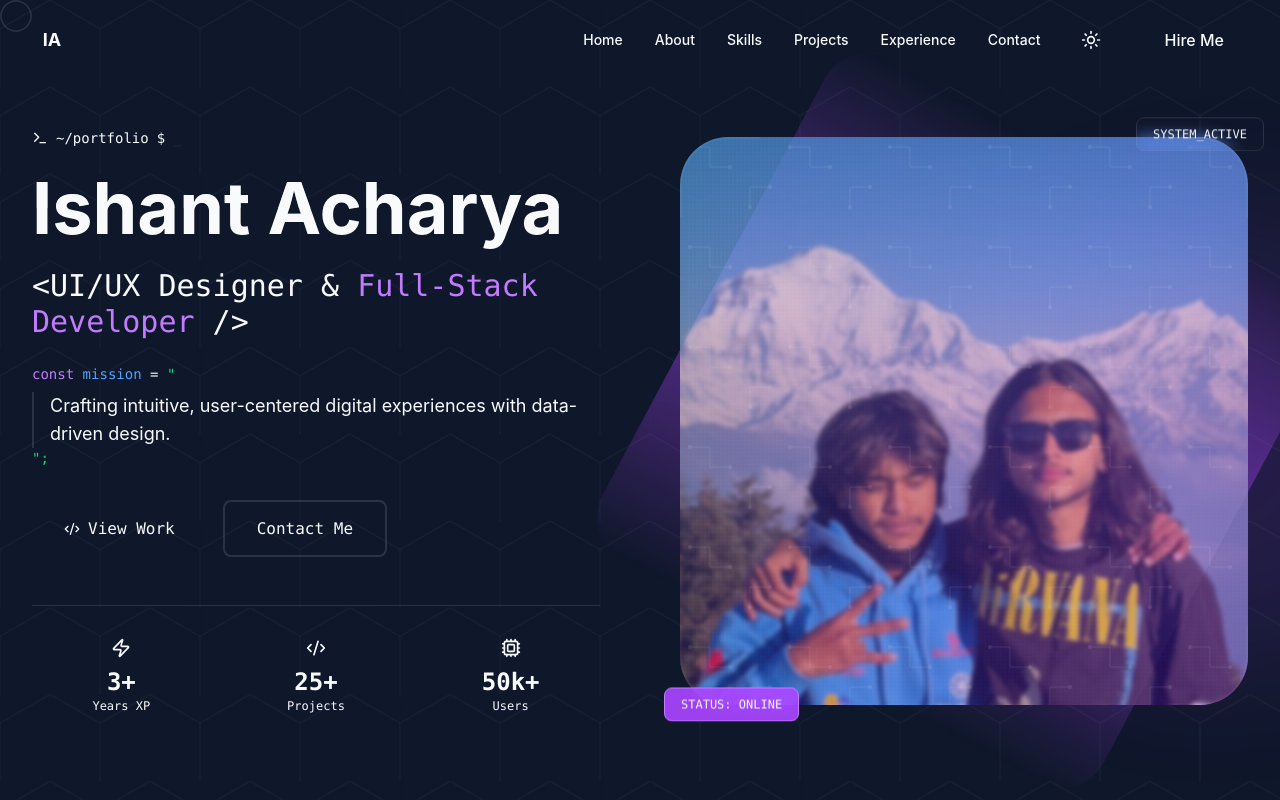
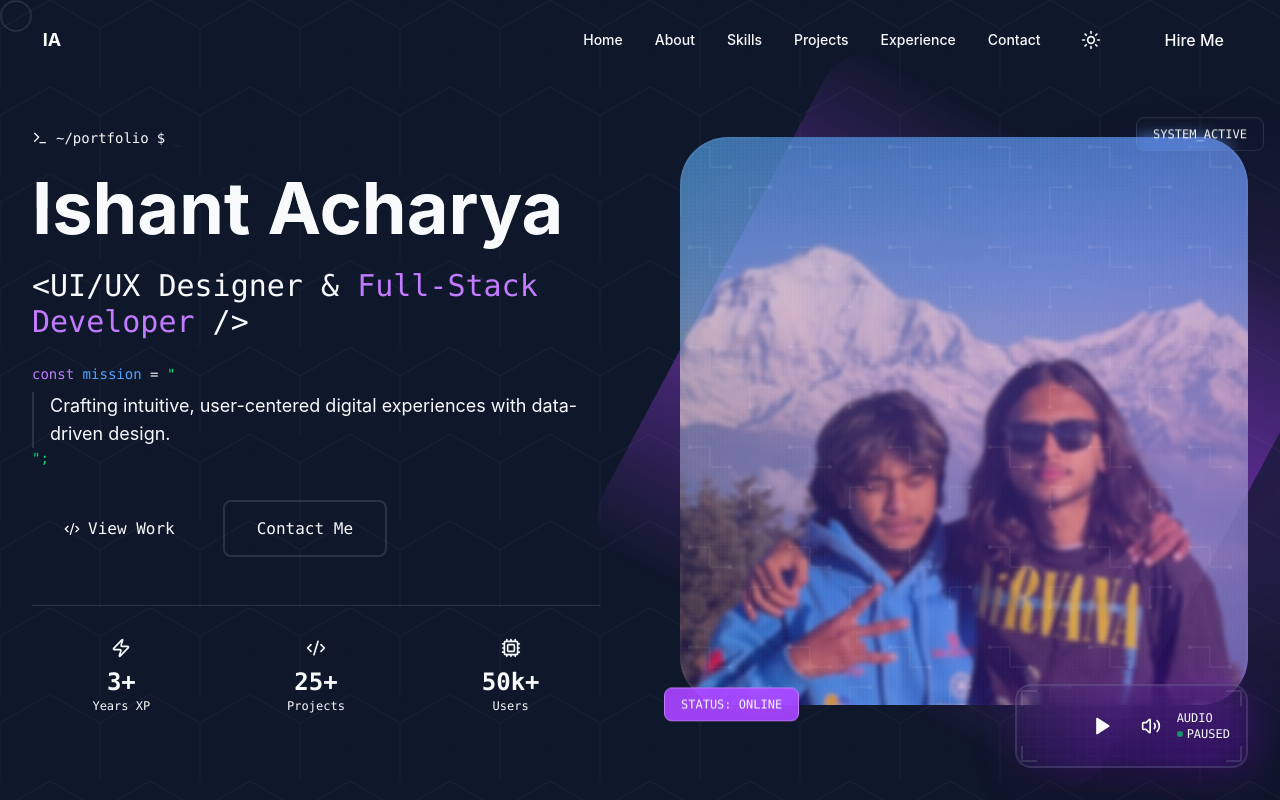
Before and after one commit to ishantacharyaa24/Portfoliowebsitedesign, a React (Vite) app: page / in a window 1280 px wide. Shown: the top 800 px of the page. Built offline with nearby package versions, Linux system fonts and the light colour scheme.

Commit message:
Update files from Figma Make

```diff
--- a/src/app/App.tsx
+++ b/src/app/App.tsx
@@ -1,13 +1,16 @@
 import { useState, useEffect, useRef } from 'react';
 import { motion, useScroll, useTransform, useMotionValue, useSpring } from 'motion/react';
-import { Menu, X, Moon, Sun, Mail, Phone, MapPin, Download, ExternalLink, Github, Linkedin, Terminal, Code2, Cpu, Zap } from 'lucide-react';
+import { Menu, X, Moon, Sun, Mail, Phone, MapPin, Download, ExternalLink, Github, Linkedin, Terminal, Code2, Cpu, Zap, Play, Pause, Volume2 } from 'lucide-react';
 import profileImage from '../imports/image.png';
+import audioTrack from '../imports/Zenitsu______zenitsuxmagar____TikTok_-_Brave_2026-05-09_19-23-41.mp3';
 
 export default function App() {
   const [isScrolled, setIsScrolled] = useState(false);
   const [isMobileMenuOpen, setIsMobileMenuOpen] = useState(false);
   const [theme, setTheme] = useState<'dark' | 'light'>('dark');
   const [mousePosition, setMousePosition] = useState({ x: 0, y: 0 });
+  const [isPlaying, setIsPlaying] = useState(false);
+  const audioRef = useRef<HTMLAudioElement>(null);
   const { scrollYProgress } = useScroll();
   const heroOpacity = useTransform(scrollYProgress, [0, 0.3], [1, 0]);
   const cursorX = useMotionValue(0);
@@ -43,6 +46,17 @@ export default function App() {
     if (element) {
       element.scrollIntoView({ behavior: 'smooth' });
       setIsMobileMenuOpen(false);
+    }
+  };
+
+  const toggleAudio = () => {
+    if (audioRef.current) {
+      if (isPlaying) {
+        audioRef.current.pause();
+      } else {
+        audioRef.current.play();
+      }
+      setIsPlaying(!isPlaying);
     }
   };
 
@@ -1014,6 +1028,118 @@ export default function App() {
         </div>
       </section>
 
+      {/* Floating Audio Player */}
+      <motion.div
+        initial={{ opacity: 0, y: 100 }}
+        animate={{ opacity: 1, y: 0 }}
+        transition={{ delay: 1.5, duration: 0.8 }}
+        className="fixed bottom-8 right-8 z-50"
+      >
+        <motion.div
+          whileHover={{ scale: 1.05 }}
+          className="relative group"
+        >
+          {/* Glow Effect */}
+          <div className="absolute inset-0 bg-gradient-to-br from-primary to-purple-600 rounded-2xl opacity-50 blur-xl group-hover:opacity-75 transition-opacity" />
+
+          {/* Player Container */}
+          <div className="relative bg-card/90 backdrop-blur-xl border-2 border-primary/50 rounded-2xl p-4 shadow-2xl overflow-hidden">
+            {/* Tech Grid Background */}
+            <div className="absolute inset-0 opacity-10">
+              <div className="w-full h-full" style={{
+                backgroundImage: 'linear-gradient(rgba(108, 99, 255, 0.5) 1px, transparent 1px), linear-gradient(90deg, rgba(108, 99, 255, 0.5) 1px, transparent 1px)',
+                backgroundSize: '10px 10px'
+              }} />
+            </div>
+
+            {/* Corner Brackets */}
+            <div className="absolute top-1 left-1 w-4 h-4 border-t-2 border-l-2 border-primary" />
+            <div className="absolute top-1 right-1 w-4 h-4 border-t-2 border-r-2 border-primary" />
+            <div className="absolute bottom-1 left-1 w-4 h-4 border-b-2 border-l-2 border-primary" />
+            <div className="absolute bottom-1 right-1 w-4 h-4 border-b-2 border-r-2 border-primary" />
+
+            <div className="relative flex items-center gap-4">
+              {/* Visualizer */}
+              <div className="flex items-center gap-1">
+                {[...Array(4)].map((_, i) => (
+                  <motion.div
+                    key={i}
+                    className="w-1 bg-primary rounded-full"
+                    animate={isPlaying ? {
+                      height: [8, 24, 12, 28, 16],
+                    } : { height: 8 }}
+                    transition={{
+                      duration: 0.8,
+                      repeat: Infinity,
+                      delay: i * 0.1,
+                    }}
+                  />
+                ))}
+              </div>
+
+              {/* Play/Pause Button */}
+              <motion.button
+                whileHover={{ scale: 1.1 }}
+                whileTap={{ scale: 0.9 }}
+                onClick={toggleAudio}
+                className="w-12 h-12 rounded-xl bg-primary hover:bg-primary/80 flex items-center justify-center transition-colors relative overflow-hidden group"
+              >
+                <motion.div
+                  className="absolute inset-0 bg-gradient-to-br from-purple-600 to-primary"
+                  initial={{ x: '-100%' }}
+                  whileHover={{ x: 0 }}
+                  transition={{ duration: 0.3 }}
+                />
+                <motion.div
+                  animate={{ rotate: isPlaying ? 0 : 0 }}
+                  transition={{ duration: 0.3 }}
+                  className="relative z-10"
+                >
+                  {isPlaying ? (
+                    <Pause className="w-5 h-5 text-primary-foreground fill-current" />
+                  ) : (
+                    <Play className="w-5 h-5 text-primary-foreground fill-current ml-0.5" />
+                  )}
+                </motion.div>
+              </motion.button>
+
+              {/* Volume Icon */}
+              <motion.div
+                animate={{ scale: isPlaying ? [1, 1.2, 1] : 1 }}
+                transition={{ duration: 0.5, repeat: isPlaying ? Infinity : 0, repeatDelay: 0.5 }}
+              >
+                <Volume2 className="w-5 h-5 text-primary" />
+              </motion.div>
+
+              {/* Status Indicator */}
+              <div className="flex flex-col">
+                <span className="text-xs font-mono text-primary">AUDIO</span>
+                <div className="flex items-center gap-1">
+                  <motion.div
+                    className="w-1.5 h-1.5 rounded-full bg-green-400"
+                    animate={{ opacity: isPlaying ? [1, 0.3, 1] : 0.3 }}
+                    transition={{ duration: 1.5, repeat: Infinity }}
+                  />
+                  <span className="text-xs font-mono text-muted-foreground">
+                    {isPlaying ? 'PLAYING' : 'PAUSED'}
+                  </span>
+                </div>
+              </div>
+            </div>
+
+            {/* Scan Line */}
+            <motion.div
+              className="absolute inset-x-0 h-8 bg-gradient-to-b from-transparent via-primary/20 to-transparent"
+              animate={{ y: ['-100%', '200%'] }}
+              transition={{ duration: 3, repeat: Infinity, ease: "linear" }}
+            />
+          </div>
+        </motion.div>
+      </motion.div>
+
+      {/* Hidden Audio Element */}
+      <audio ref={audioRef} src={audioTrack} loop />
+
       {/* Footer */}
       <footer className="py-8 border-t border-border relative overflow-hidden">
         <div className="absolute inset-0 opacity-5">
```
Also changed, not shown: src/styles/globals.css (added), 1 other file (tests, documents, lock files or other folders).
